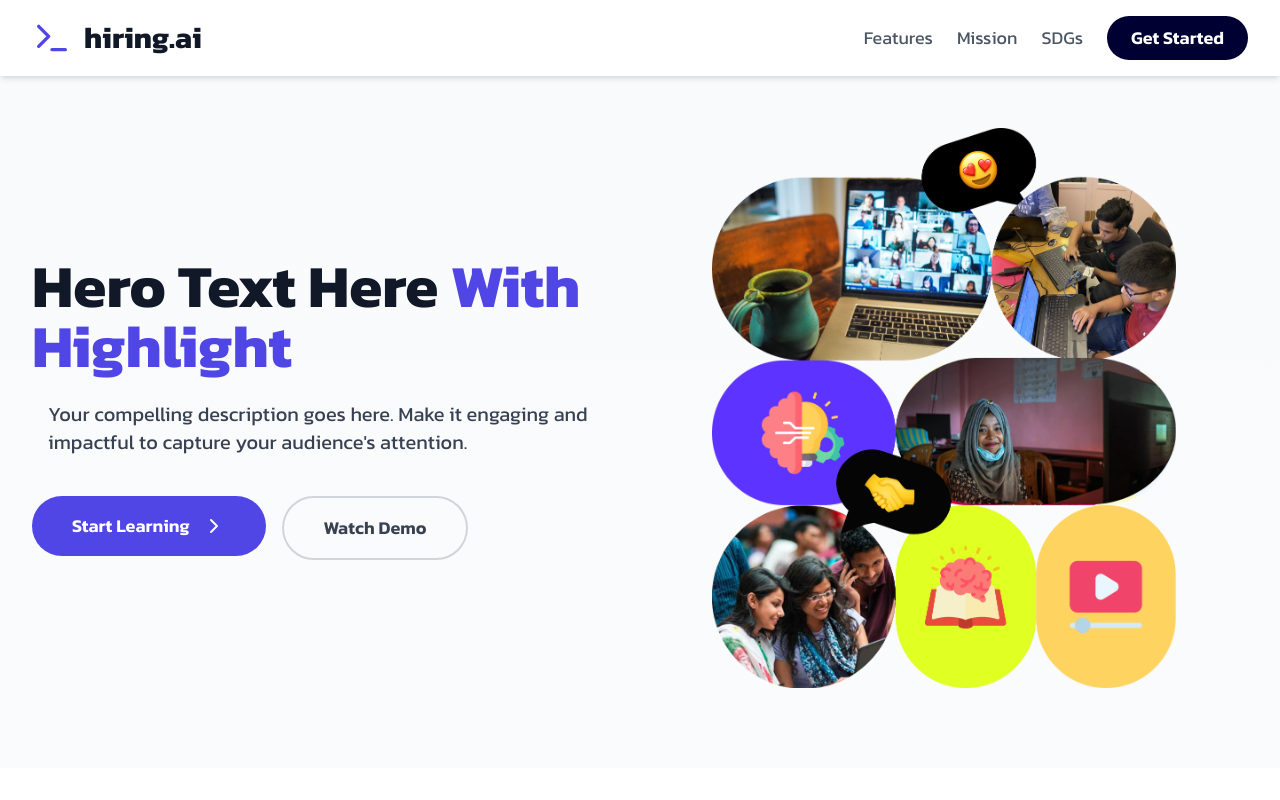
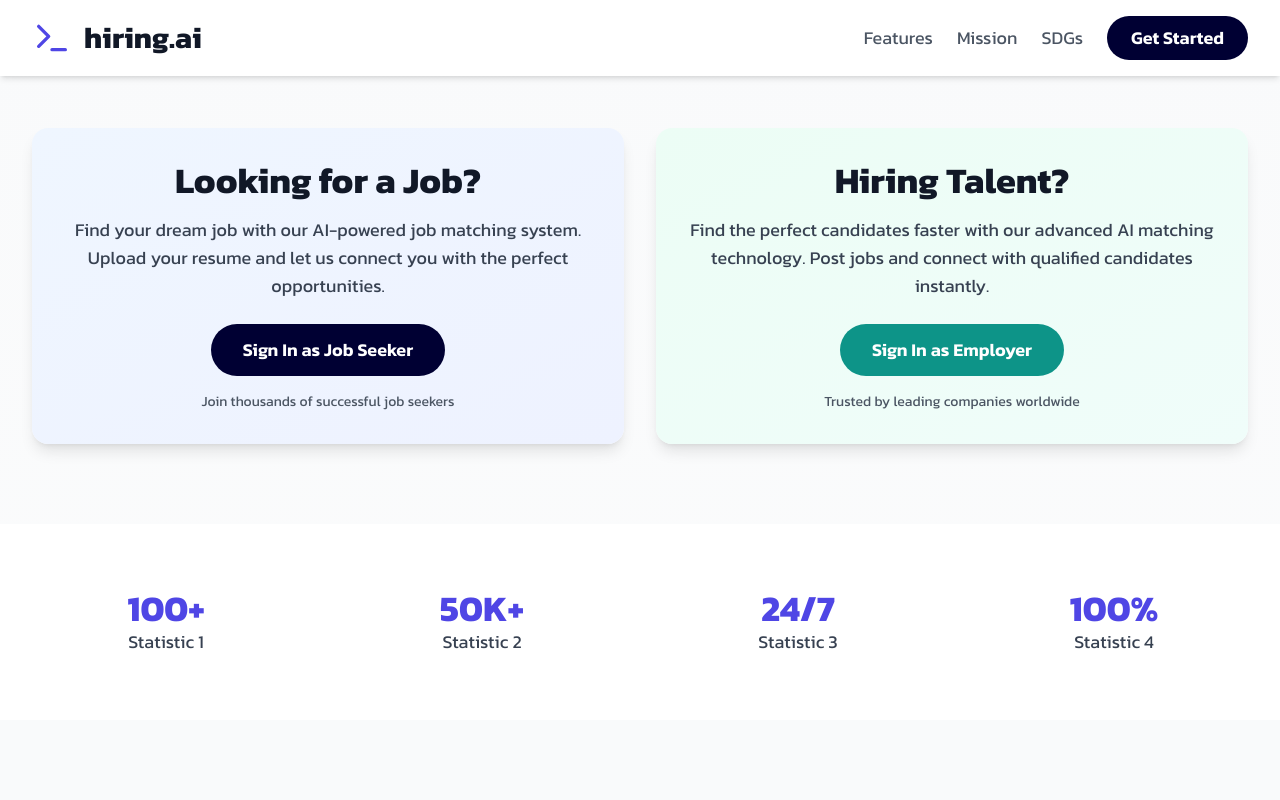
Before and after one commit to Learnathon-By-Geeky-Solutions/xtradrill, a Next.js app: page / in a window 1280 px wide. Shown: the top 800 px of the page. Built offline with nearby package versions, Linux system fonts and the light colour scheme; no server answers.

Commit message:
Landing page for two roles

```diff
--- a/app/components/LandingPage.jsx
+++ b/app/components/LandingPage.jsx
@@ -188,40 +188,47 @@ const LandingPage = () => {
         </nav>
 
         {/* Hero Section */}
-        <div className="pt-24 sm:pt-32 pb-16 sm:pb-20 px-4 sm:px-8">
-          <div className="max-w-7xl mx-auto">
-            <div className="flex flex-col md:flex-row items-center text-center md:text-left">
-              <div className="md:w-1/2">
-                <h1 className="text-4xl sm:text-5xl md:text-6xl font-bold text-gray-900 mb-6">
-                  Hero Text Here
-                  {" "}
-                  <span className="text-indigo-600">With Highlight</span>
-                </h1>
-                <p className="text-lg sm:text-xl text-gray-700 mb-10 max-w-3xl mx-auto md:mx-0 px-4">
-                  Your compelling description goes here. Make it engaging and impactful
-                  to capture your audience's attention.
-                </p>
-                <div className="flex flex-col sm:flex-row justify-center md:justify-start gap-4">
-                  <Link href={isSignedIn ? "/dashboard" : "/sign-in"}>
-                    <button className="bg-indigo-600 text-white px-10 py-4 rounded-full text-lg font-semibold hover:bg-indigo-700 transition-colors flex items-center justify-center w-full sm:w-auto">
-                      Start Learning <ChevronRight className="ml-3 h-6 w-6" />
+        <div className="pt-24 sm:pt-32 pb-16 sm:pb-20">
+          <div className="max-w-7xl mx-auto px-4 sm:px-8">
+            <div className="grid md:grid-cols-2 gap-8 items-center">
+              {/* Job Seeker Side */}
+              <div className="bg-gradient-to-br from-blue-50 to-indigo-50 p-8 rounded-2xl shadow-lg transform hover:scale-105 transition-transform duration-300">
+                <div className="text-center">
+                  <h2 className="text-3xl sm:text-4xl font-bold text-gray-900 mb-4">
+                    Looking for a Job?
+                  </h2>
+                  <p className="text-lg text-gray-700 mb-6">
+                    Find your dream job with our AI-powered job matching system. Upload your resume and let us connect you with the perfect opportunities.
+                  </p>
+                  <Link href="/sign-in">
+                    <button className="bg-[#000033] text-white px-8 py-3 rounded-full text-lg font-semibold hover:bg-indigo-700 transition-colors w-full sm:w-auto">
+                      Sign In as Job Seeker
                     </button>
                   </Link>
-                  <Link href="/watch-demo">
-                    <button className="border-2 border-gray-300 text-gray-700 px-10 py-4 rounded-full text-lg font-semibold hover:border-indigo-600 hover:text-indigo-600 transition-colors w-full sm:w-auto">
-                      Watch Demo
+                  <p className="mt-4 text-sm text-gray-600">
+                    Join thousands of successful job seekers
+                  </p>
+                </div>
+              </div>
+
+              {/* Job Hirer Side */}
+              <div className="bg-gradient-to-br from-emerald-50 to-teal-50 p-8 rounded-2xl shadow-lg transform hover:scale-105 transition-transform duration-300">
+                <div className="text-center">
+                  <h2 className="text-3xl sm:text-4xl font-bold text-gray-900 mb-4">
+                    Hiring Talent?
+                  </h2>
+                  <p className="text-lg text-gray-700 mb-6">
+                    Find the perfect candidates faster with our advanced AI matching technology. Post jobs and connect with qualified candidates instantly.
+                  </p>
+                  <Link href="https://hiring.clerk.com/sign-in">
+                    <button className="bg-teal-600 text-white px-8 py-3 rounded-full text-lg font-semibold hover:bg-teal-700 transition-colors w-full sm:w-auto">
+                      Sign In as Employer
                     </button>
                   </Link>
+                  <p className="mt-4 text-sm text-gray-600">
+                    Trusted by leading companies worldwide
+                  </p>
                 </div>
-              </div>
-              <div className="md:w-1/2 mt-8 md:mt-0">
-                <img
-                  src="/hero.png"
-                  alt="hero"
-                  width={1000}
-                  height={1000}
-                  className="max-h-[70vh] object-contain object-center 2xl:max-h-[50vh]"
-                />
               </div>
             </div>
           </div>
```
